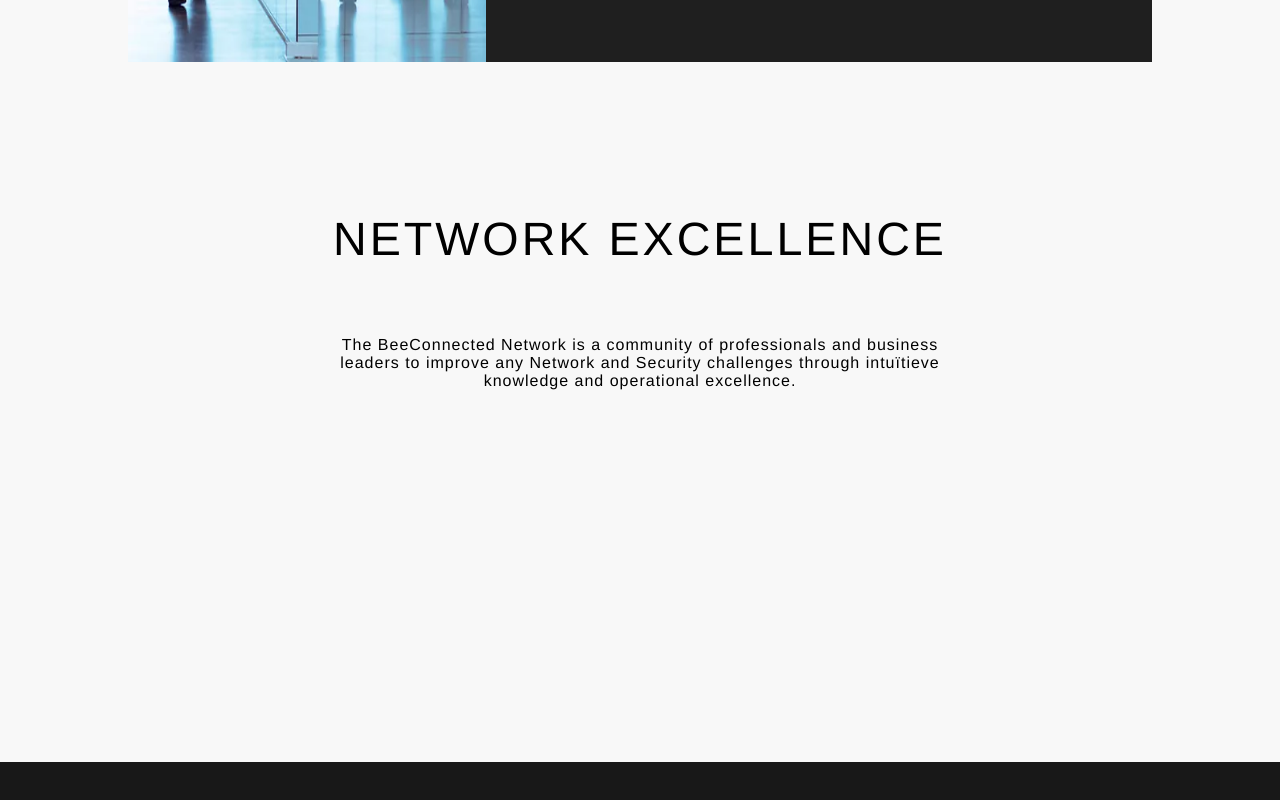
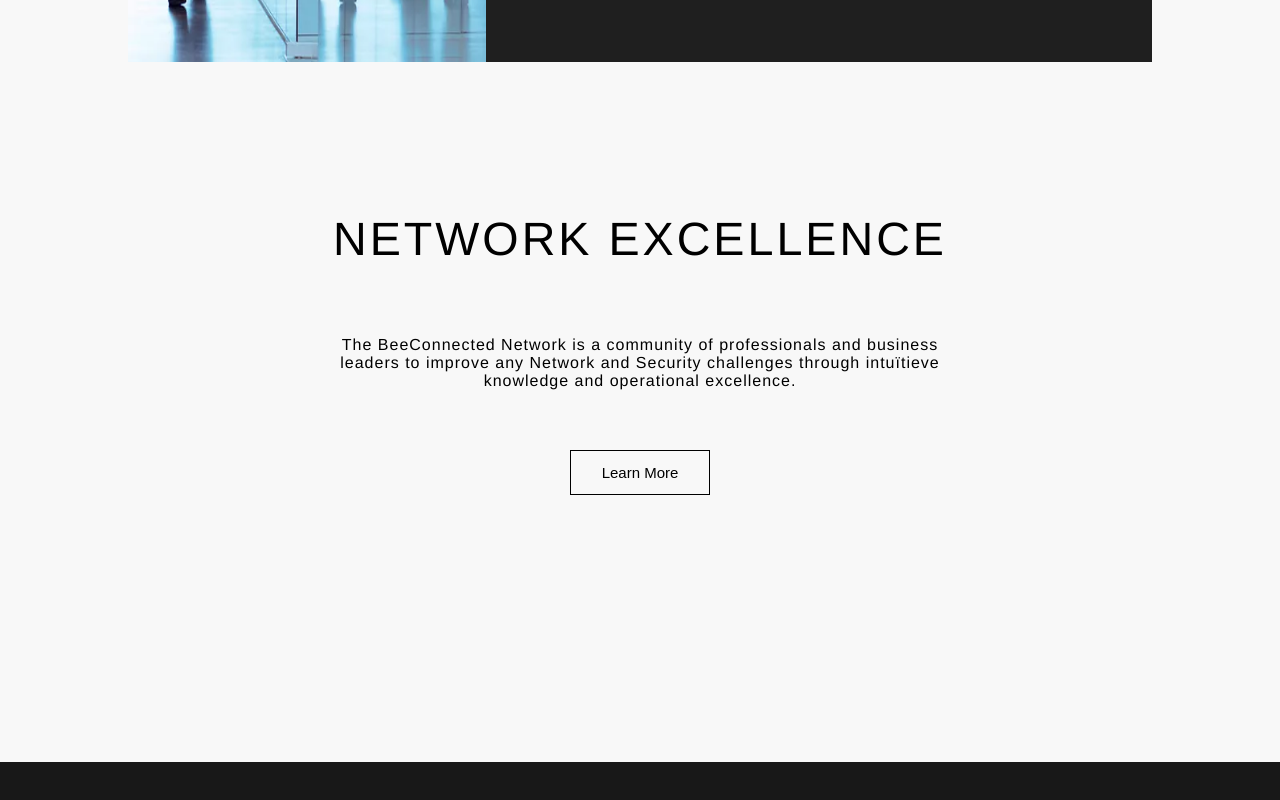
Before and after one commit to Ishara-MacDonald/BeeConnectedAppPoc, a Vue app: page /#/ in a window 1280 px wide. Shown: the part 1358-2158 px from the top of the page. Built offline with nearby package versions, Linux system fonts and the light colour scheme.

Commit message:
Added Styling for Button

```diff
--- a/src/App.vue
+++ b/src/App.vue
@@ -30,6 +30,25 @@
   color: white;
   background-color: rgb(248, 248, 248);
   /* background-color:#252427; */
+}
+button{
+  background-color: transparent;
+  width: 140px;
+  height:45px;
+  border:1px solid black;
+  color: black;
+  font-size: 15px;
+}
+button a{
+  text-decoration: none;
+  padding:20px;
+  height:100%;
+  width:100%;
+}
+button:hover{
+  background-color: black;
+  transition: 0.4s ease;
+  color: white;
 }
 
 #top-nav-bar {
--- a/src/components/NetworkExcellence.vue
+++ b/src/components/NetworkExcellence.vue
@@ -8,6 +8,9 @@
     </p>
     <p>
     </p>
+    <router-link to="/about">
+        <button>Learn More</button>
+    </router-link>
   </div>
 </template>
 
--- /dev/null
+++ b/src/components/Recommendations.vue
@@ -0,0 +1,6 @@
+<template>
+    <div id="recommendations"></div>
+</template>
+
+<style scoped>
+</style>
```
